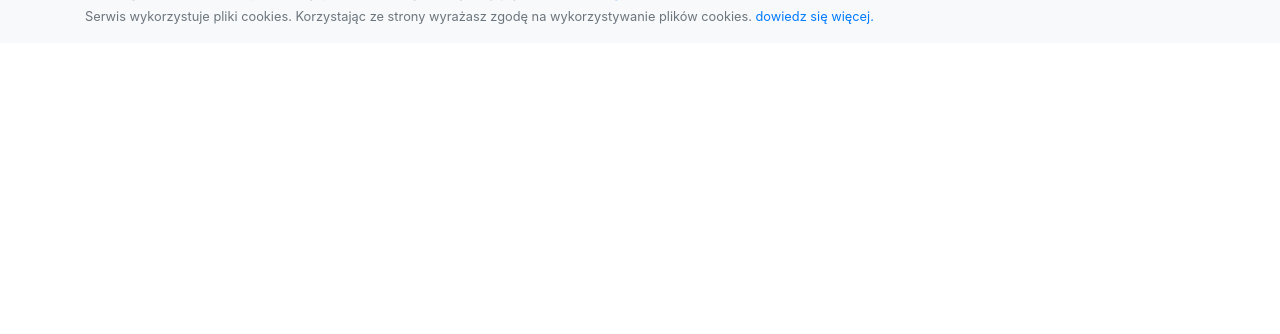
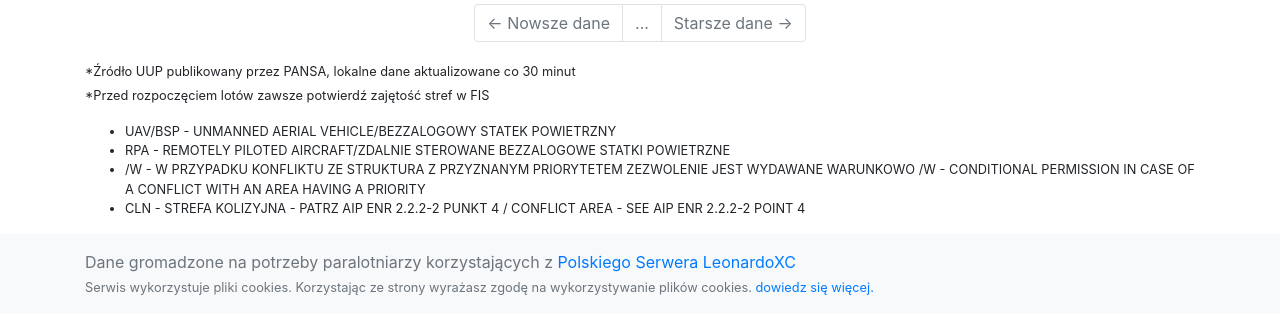
Before and after one commit to robertgrubba/UUP, a Flask app: a page that uses core/templates/core/airspace.html in a window 1280 px wide. Shown: the part 141-475 px from the top of the page. Run offline with Flask 2, Linux system fonts and the light colour scheme; data that the repository does not hold is empty; some libraries are stand-ins or nearby versions.

Commit message:
added pagination to airspace history page

```diff
--- a/core/templates/core/airspace.html
+++ b/core/templates/core/airspace.html
@@ -7,10 +7,19 @@
 {% if (reservations is defined) and reservations %}
 <table class="table table-striped">
 	<tr><th scope="col">Typ</th><th scope="col">Desygnator</th><th scope="col">Okres rezerwacji</th><th scope="col">Zakres wysokości</th><th scope="col">Uwagi</th><th scope="col">Status</th></tr>
-{% for r in reservations %}
+{% for r in reservations.items %}
 	<tr><td>{{ r.airspace.typ }}</td><td>{{ r.airspace.designator }}</td><td>{{ r.start }}Z - {{ r.end }}Z </td><td>{{r.lower_altitude }}-{{ r.upper_altitude }}{{ r.altitude_unit }}</td><td>{{ r.remarks }}</td><td>{{ r.status.name }}</td></tr>
 {% endfor %}
 </table>
+	<nav aria-label="Nawigacja strony">
+		<ul class="pagination justify-content-center">
+			{% if reservations.has_prev %} <li class="page-item"><a class="page-link" href="{{ url_for('core_bp.airspace_reservations',page=reservations.prev_num,name=name) }}" ><span class="meta-nav">&larr;</span> Nowsze dane</a></li> {% else %}
+				<li class="page-item disabled"><a class="page-link" href="#" ><span class="meta-nav">&larr;</span> Nowsze dane</a></li> {% endif %}
+			<li class="page-item disabled"> <a class="page-link" href="#" ><span class="meta-nav">...</span></a> </li>
+			{% if reservations.has_next %} <li class="page-item"> <a class="page-link" href="{{ url_for('core_bp.airspace_reservations',page=reservations.next_num,name=name) }}" >Starsze dane <span class="meta-nav">&rarr;</span></a> </li> {% else %}
+			<li class="page-item disabled"> <a class="page-link" href="#" >Starsze dane <span class="meta-nav">&rarr;</span></a> </li> {% endif %}
+		</ul>
+	</nav>
 <p><small>*Źródło UUP publikowany przez PANSA, lokalne dane aktualizowane co 30 minut <br>*Przed rozpoczęciem lotów zawsze potwierdź zajętość stref w FIS
 <ul>
 	<li>UAV/BSP - UNMANNED AERIAL VEHICLE/BEZZALOGOWY STATEK POWIETRZNY</li>
--- a/core/views.py
+++ b/core/views.py
@@ -33,6 +33,8 @@
         return index()
 
 @core_bp.route('/airspace/<string:name>/')
-def airspace_reservations(name):
-        reservations = Reservation.query.join(Airspace).filter(Airspace.designator==name).order_by(Reservation.start.desc()).all()
+@core_bp.route('/airspace/<string:name>/<int:page>')
+def airspace_reservations(name,page=1):
+        per_page=50
+        reservations = Reservation.query.join(Airspace).filter(Airspace.designator==name).order_by(Reservation.start.desc()).paginate(page,per_page,error_out=False)
         return render_template('core/airspace.html',reservations=reservations,name=name)
```
